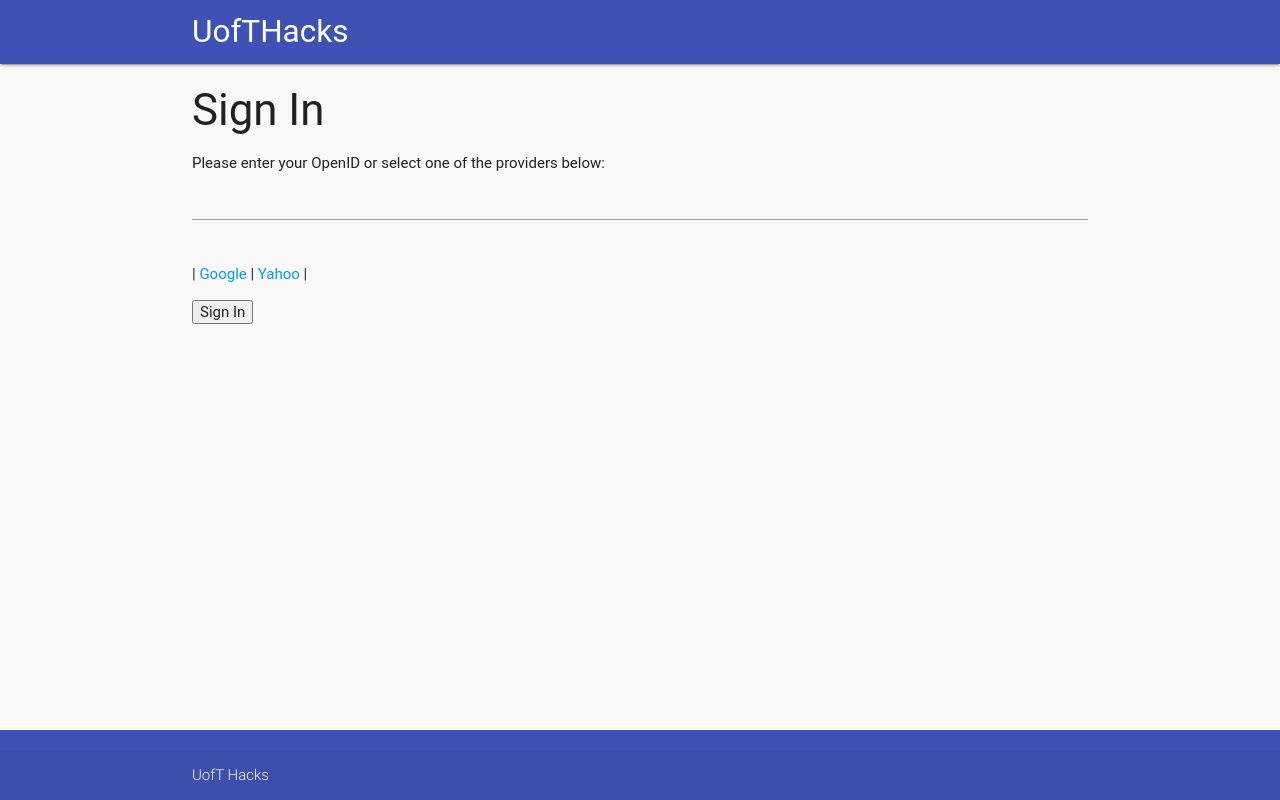
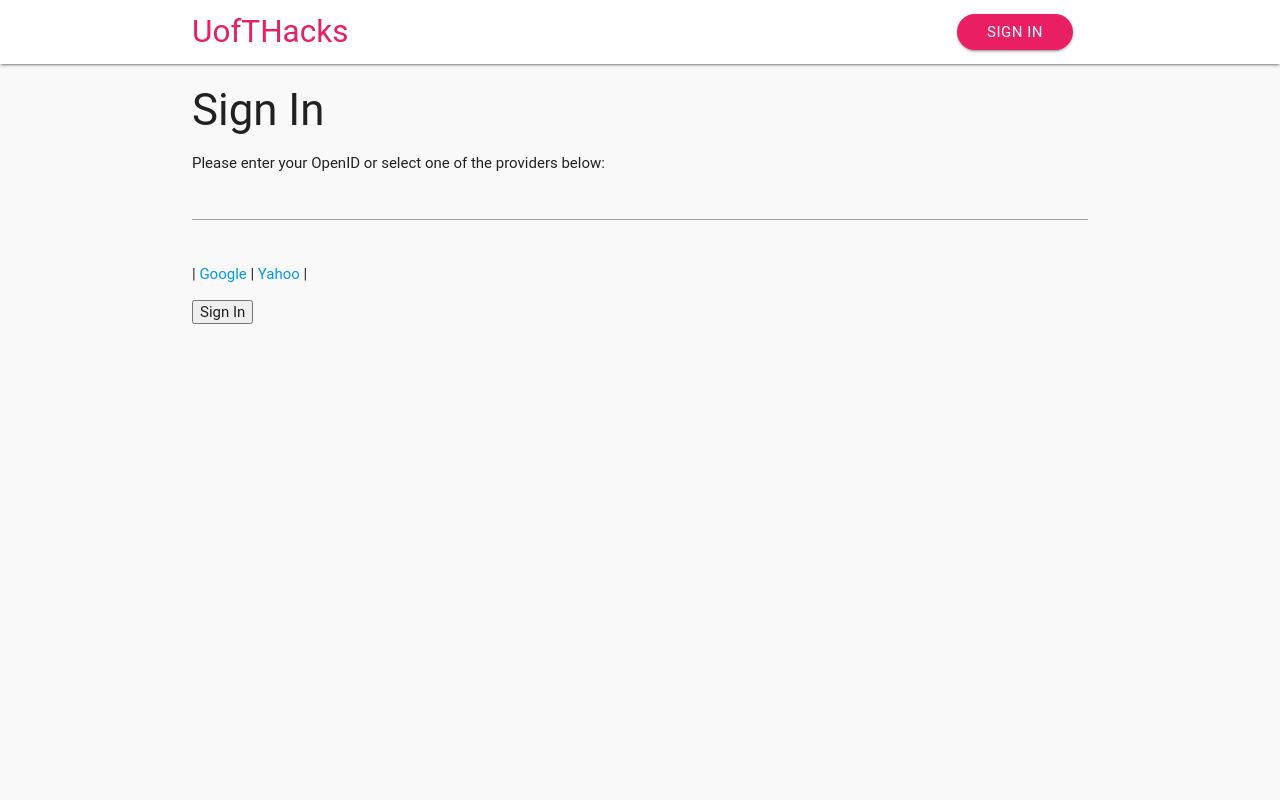
Before and after one commit to harsh6646/SupplyMe, a Flask app: a page that uses app/templates/base.html in a window 1280 px wide. Run offline with Flask 2, Linux system fonts and the light colour scheme; some libraries are stand-ins or nearby versions; some web fonts are replaced.

Commit message:
Set up basic pages

```diff
--- a/app/static/stylesheet.css
+++ b/app/static/stylesheet.css
@@ -0,0 +1,27 @@
+body {
+    background-color: #f9f9f9;
+    display: flex;
+    min-height: 100vh;
+    flex-direction: column;
+}
+
+main {
+    flex: 1 0 auto;
+}
+
+.rounded {
+    border-radius: 26px;
+}
+
+.sidebar{
+    width: 30%;
+    padding: 5%;
+}
+
+.profilePic{
+    width: 50%;
+}
+
+#personName{
+    font-size: 1 rem;
+}
--- a/app/templates/base.html
+++ b/app/templates/base.html
@@ -1,74 +1,36 @@
 <html>
+
 <head>
     <title>UofTHacks</title>
-        <script src="/static/js/moment.min.js"></script>
-
     <!-- Compiled and minified CSS -->
     <link rel="stylesheet" href="https://cdnjs.cloudflare.com/ajax/libs/materialize/0.97.8/css/materialize.min.css">
-
     <!-- Compiled and minified JavaScript -->
     <script src="https://cdnjs.cloudflare.com/ajax/libs/materialize/0.97.8/js/materialize.min.js"></script>
-
     <!-- Material Icons -->
     <link href="https://fonts.googleapis.com/icon?family=Material+Icons" rel="stylesheet">
-
-        <!-- Custom CSS -->
-        <style>
-            body {
-                background-color: #f9f9f9;
-                display: flex;
-                min-height: 100vh;
-                flex-direction: column;
-            }
-
-            main {
-                flex: 1 0 auto;
-            }
-        </style>
-    </head>
+    <link rel="stylesheet" href="/static/stylesheet.css"> </head>
 
 <body>
     <!-- Main Content -->
     <main>
         <!-- Navigation bar -->
         <nav>
-                <div class="nav-wrapper indigo">
-                    <div class="container">
-                      <a href="{{ url_for('index') }}" class="brand-logo">UofTHacks</a>
-                      {% if g.user.is_authenticated %}
-                          <ul id="nav-mobile" class="right hide-on-med-and-down">
-                            <li><a href="{{ url_for('user', nickname=g.user.nickname) }}">Your Profile</a></li>
-                            <li><a href="{{ url_for('logout') }}">Logout</a></li>
-                          </ul>
-                      {% endif %}
-                    </div>
+            <div class="nav-wrapper white">
+                <div class="container"> <a href="{{ url_for('index') }}" class="pink-text brand-logo left">UofTHacks</a>
+                    <ul class="right hide-on-med-and-down">
+                        {% if not (g.user.is_authenticated) %}
+                        <li><a class="rounded waves-effect waves-light btn pink">SIGN IN</a></li>
+                        {% endif %} {% if g.user.is_authenticated %}
+                        <li><a href="{{ url_for('logout') }}" class="rounded waves-effect waves-light btn pink">SIGN OUT</a></li>{% endif %}
+                    </ul></div>
             </div>
         </nav>
+        <!-- Error messages -->
+        <div class="container"> {% with messages = get_flashed_messages() %} {% if messages %}
+            <ul> {% for message in messages %}
+                <li>{{ message }}</li> {% endfor %} </ul> {% endif %} {% endwith %} </div>
+        <!-- Space for content that inherits this -->{% block content %}{% endblock %} </main>
+    <!-- Footer -->
+</body>
 
-            <!-- Error messages -->
-            <div class="container">
-                {% with messages = get_flashed_messages() %}
-                    {% if messages %}
-                        <ul>
-                        {% for message in messages %}
-                            <li>{{ message }}</li>
-                        {% endfor %}
-                        </ul>
-                    {% endif %}
-                {% endwith %}
-            </div>
-
-            <!-- Space for content that inherits this -->
-            {% block content %}{% endblock %}
-        </main>
-
-        <!-- Footer -->
-        <footer class="page-footer indigo">
-            <div class="footer-copyright">
-                <div class="container">
-                    <span class="grey-text text-lighten-4">UofT Hacks</span>
-                </div>
-            </div>
-        </footer>
-    </body>
 </html>
--- a/app/views.py
+++ b/app/views.py
@@ -47,9 +47,6 @@ def after_login(resp):
         db.session.add(user)
         db.session.commit()
 
-        # make the user follow themself
-        db.session.add(user.follow(user))
-        db.session.commit()
     remember_me = False
 
     if ('remember_me' in session):
```
Also changed, not shown: app/templates/index.html (+3 -20 lines). Lines whose indentation alone changed are shown as unchanged.
